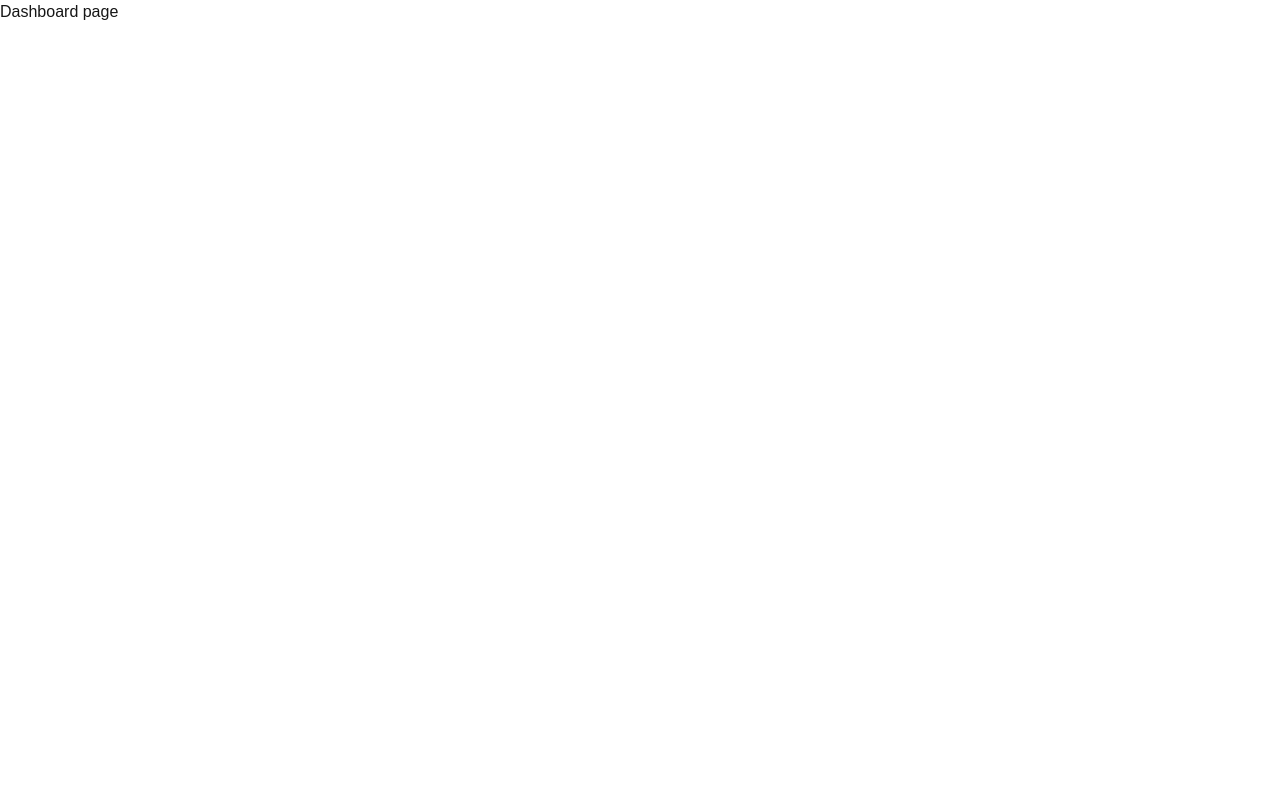
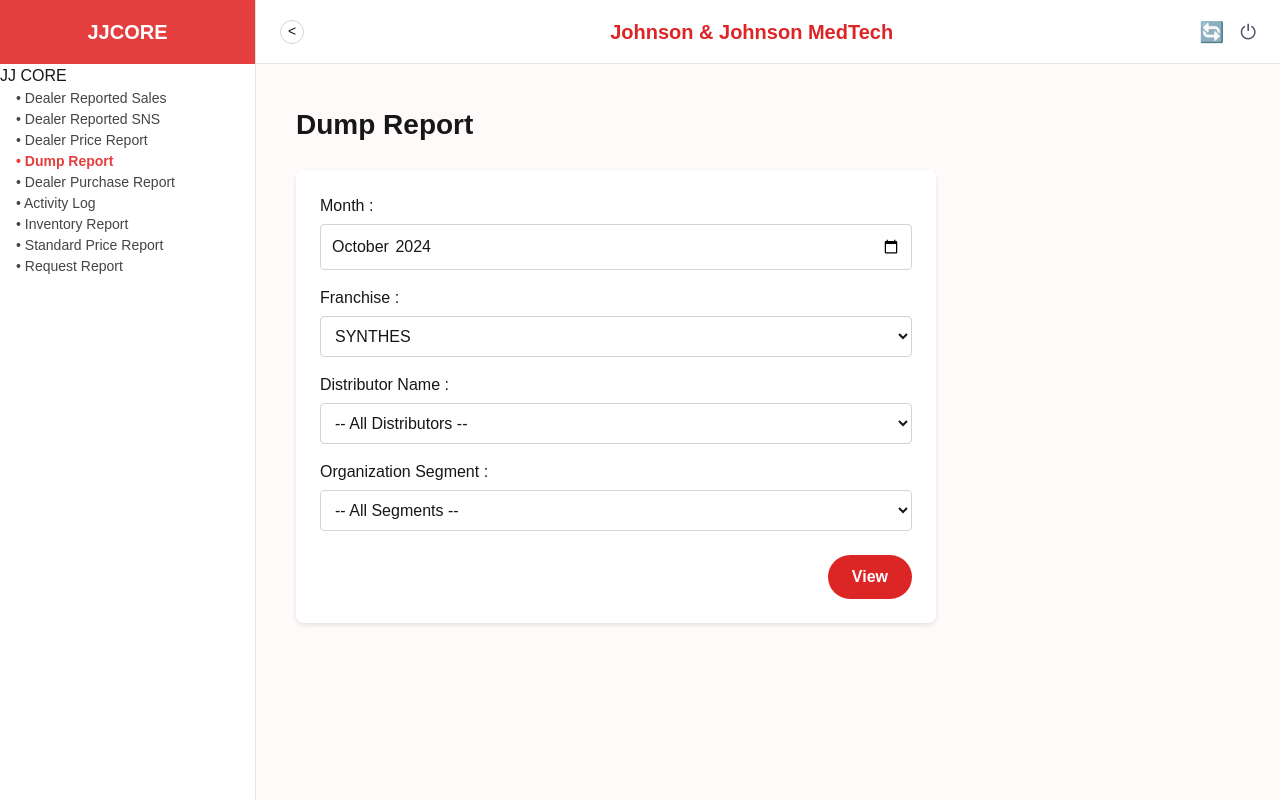
Before and after one commit to Chavanrajvardhan/dumpreport, a Next.js app: page /dashboard in a window 1280 px wide. Built offline with nearby package versions, Linux system fonts and the light colour scheme.

Commit message:
Uploading dashboard for the DumpReport

```diff
--- a/package.json
+++ b/package.json
@@ -3,7 +3,7 @@
   "version": "0.1.0",
   "private": true,
   "scripts": {
-    "dev": "next dev --turbopack",
+    "dev": "next dev",
     "build": "next build",
     "start": "next start",
     "lint": "next lint"
--- /dev/null
+++ b/src/app/dashboard/page.module.css
@@ -0,0 +1,73 @@
+.container {
+    display: flex;
+    min-height: 100vh;
+    font-family: sans-serif;
+}
+
+.rightSide {
+    flex: 1;
+    display: flex;
+    flex-direction: column;
+}
+
+.main {
+    background-color: #fffafa;
+    padding: 40px;
+    flex: 1;
+}
+
+.heading {
+    font-size: 28px;
+    font-weight: bold;
+    margin-bottom: 24px;
+}
+
+.card {
+    background-color: white;
+    border-radius: 8px;
+    box-shadow: 0 2px 4px rgba(0,0,0,0.1);
+    padding: 24px;
+    max-width: 640px;
+}
+
+.formGroup {
+    margin-bottom: 16px;
+}
+
+    .formGroup label {
+        display: block;
+        font-weight: 500;
+        margin-bottom: 6px;
+    }
+
+    .formGroup input,
+    .formGroup select {
+        width: 100%;
+        padding: 10px;
+        border-radius: 4px;
+        border: 1px solid #d1d5db;
+    }
+
+.error {
+    color: red;
+    font-size: 14px;
+}
+
+.action {
+    text-align: right;
+    margin-top: 24px;
+}
+
+    .action button {
+        background-color: #dc2626;
+        color: white;
+        padding: 10px 24px;
+        border: none;
+        border-radius: 9999px;
+        font-weight: 600;
+        cursor: pointer;
+    }
+
+        .action button:hover {
+            background-color: #b91c1c;
+        }
--- a/src/app/dashboard/page.tsx
+++ b/src/app/dashboard/page.tsx
@@ -1,7 +1,93 @@
-import React from 'react'
+'use client';
 
-export default function dashboard() {
-  return (
-    <div>Dashboard page</div>
-  )
-}
+import React, { useState } from 'react';
+import Sidebar from '../../component/Sidebar/Sidebar';
+import TopNavbar from '../../component/TopNavbar/TopNavbar';
+import styles from './page.module.css';
+
+const DumpReportPage = () => {
+    const [month, setMonth] = useState('2024-10');
+    const [franchise, setFranchise] = useState('SYNTHES');
+    const [distributor, setDistributor] = useState('All');
+    const [organizationSegment, setOrganizationSegment] = useState('All');
+    const [errors, setErrors] = useState<{ month?: string; franchise?: string }>({});
+    const [sidebarOpen, setSidebarOpen] = useState(true);
+
+    const handleSubmit = () => {
+        const newErrors: typeof errors = {};
+        if (!month) newErrors.month = 'Month is required';
+        if (!franchise) newErrors.franchise = 'Franchise is required';
+        setErrors(newErrors);
+
+        if (Object.keys(newErrors).length === 0) {
+            alert('Form submitted!');
+        }
+    };
+
+    return (
+        <div className={styles.container}>
+            <Sidebar sidebarOpen={sidebarOpen} />
+            <div className={styles.rightSide}>
+                <TopNavbar
+                    sidebarOpen={sidebarOpen}
+                    toggleSidebar={() => setSidebarOpen(!sidebarOpen)}
+                />
+                <main className={styles.main}>
+                    <h1 className={styles.heading}>Dump Report</h1>
+                    <div className={styles.card}>
+                        <div className={styles.formGroup}>
+                            <label>Month :</label>
+                            <input
+                                type="month"
+                                value={month}
+                                onChange={(e) => setMonth(e.target.value)}
+                            />
+                            {errors.month && <p className={styles.error}>{errors.month}</p>}
+                        </div>
+
+                        <div className={styles.formGroup}>
+                            <label>Franchise :</label>
+                            <select
+                                value={franchise}
+                                onChange={(e) => setFranchise(e.target.value)}
+                            >
+                                <option value="">Select Franchise</option>
+                                <option value="SYNTHES">SYNTHES</option>
+                                <option value="ETHICON">ETHICON</option>
+                            </select>
+                            {errors.franchise && <p className={styles.error}>{errors.franchise}</p>}
+                        </div>
+
+                        <div className={styles.formGroup}>
+                            <label>Distributor Name :</label>
+                            <select
+                                value={distributor}
+                                onChange={(e) => setDistributor(e.target.value)}
+                            >
+                                <option value="All">-- All Distributors --</option>
+                                <option value="Distributor A">Distributor A</option>
+                            </select>
+                        </div>
+
+                        <div className={styles.formGroup}>
+                            <label>Organization Segment :</label>
+                            <select
+                                value={organizationSegment}
+                                onChange={(e) => setOrganizationSegment(e.target.value)}
+                            >
+                                <option value="All">-- All Segments --</option>
+                                <option value="Hospital">Hospital</option>
+                            </select>
+                        </div>
+
+                        <div className={styles.action}>
+                            <button onClick={handleSubmit}>View</button>
+                        </div>
+                    </div>
+                </main>
+            </div>
+        </div>
+    );
+};
+
+export default DumpReportPage;
--- /dev/null
+++ b/src/component/Sidebar/Sidebar.module.css
@@ -0,0 +1,50 @@
+/* Sidebar.module.css */
+
+.sidebar {
+    background-color: white;
+    border-right: 1px solid #e5e5e5;
+    box-shadow: 2px 0 5px rgba(0, 0, 0, 0.05);
+    transition: width 0.3s ease-in-out;
+    overflow: hidden;
+    flex-shrink: 0;
+}
+
+.open {
+    width: 256px;
+}
+
+.closed {
+    width: 0;
+}
+
+.header {
+    height: 64px;
+    background-color: #e53e3e;
+    color: white;
+    font-weight: bold;
+    font-size: 20px;
+    display: flex;
+    align-items: center;
+    justify-content: center;
+}
+
+.content {
+    padding: 16px;
+    font-weight: 600;
+    font-size: 14px;
+}
+
+.nav {
+    padding: 0 16px;
+    color: #444;
+    font-size: 14px;
+}
+
+.navItem {
+    margin: 6px 0;
+}
+
+.active {
+    color: #e53e3e;
+    font-weight: bold;
+}
--- /dev/null
+++ b/src/component/Sidebar/Sidebar.tsx
@@ -0,0 +1,24 @@
+import React from 'react';
+import styles from './Sidebar.module.css';
+
+const Sidebar = ({ sidebarOpen }: { sidebarOpen: boolean }) => {
+    return (
+        <aside className={`${styles.sidebar} ${sidebarOpen ? styles.open : styles.closed}`}>
+            <div className={styles.header}>JJCORE</div>
+            <div className={styles.title}>JJ CORE</div>
+            <nav className={styles.nav}>
+                <div>• Dealer Reported Sales</div>
+                <div>• Dealer Reported SNS</div>
+                <div>• Dealer Price Report</div>
+                <div className={styles.active}>• Dump Report</div>
+                <div>• Dealer Purchase Report</div>
+                <div>• Activity Log</div>
+                <div>• Inventory Report</div>
+                <div>• Standard Price Report</div>
+                <div>• Request Report</div>
+            </nav>
+        </aside>
+    );
+};
+
+export default Sidebar;
--- /dev/null
+++ b/src/component/TopNavbar/TopNavbar.module.css
@@ -0,0 +1,41 @@
+.navbar {
+    background-color: white;
+    height: 64px;
+    border-bottom: 1px solid #e5e7eb;
+    padding: 0 24px;
+    display: flex;
+    justify-content: space-between;
+    align-items: center;
+    box-shadow: 0 2px 4px rgba(0, 0, 0, 0.05);
+}
+
+.toggleBtn {
+    background-color: white;
+    border: 1px solid #d1d5db;
+    border-radius: 9999px;
+    width: 24px;
+    height: 24px;
+    display: flex;
+    align-items: center;
+    justify-content: center;
+}
+
+.toggleIcon {
+    background: none;
+    border: none;
+    font-size: 14px;
+    cursor: pointer;
+}
+
+.brand {
+    color: #dc2626;
+    font-weight: bold;
+    font-size: 20px;
+}
+
+.actions {
+    display: flex;
+    gap: 16px;
+    color: #4b5563;
+    font-size: 20px;
+}
--- /dev/null
+++ b/src/component/TopNavbar/TopNavbar.tsx
@@ -0,0 +1,31 @@
+import React from 'react';
+import styles from './TopNavbar.module.css';
+
+const TopNavbar = ({
+    sidebarOpen,
+    toggleSidebar,
+}: {
+    sidebarOpen: boolean;
+    toggleSidebar: () => void;
+}) => {
+    return (
+        <div className={styles.navbar}>
+            <div className={styles.toggleBtn}>
+                <button
+                    onClick={toggleSidebar}
+                    title="Toggle Sidebar"
+                    className={styles.toggleIcon}
+                >
+                    {sidebarOpen ? '<' : '>'}
+                </button>
+            </div>
+            <div className={styles.brand}>Johnson & Johnson MedTech</div>
+            <div className={styles.actions}>
+                <button title="Refresh">🔄</button>
+                <button title="Logout">⏻</button>
+            </div>
+        </div>
+    );
+};
+
+export default TopNavbar;
--- /dev/null
+++ b/src/layouts/MainLayout.tsx
@@ -0,0 +1,21 @@
+import Sidebar from '@/components/Sidebar';
+import TopNavbar from '@/components/TopNavbar';
+import './MainLayout.css'; // optional layout-level styles
+
+const MainLayout = ({ children }: { children: React.ReactNode }) => {
+  const [sidebarOpen, setSidebarOpen] = useState(true);
+
+  return (
+    <div className="page-wrapper">
+      <Sidebar sidebarOpen={sidebarOpen} />
+      <div className="main-content">
+        <TopNavbar sidebarOpen={sidebarOpen} toggleSidebar={() => setSidebarOpen(!sidebarOpen)} />
+        <main className="main-area">
+          {children}
+        </main>
+      </div>
+    </div>
+  );
+};
+
+export default MainLayout;
```
